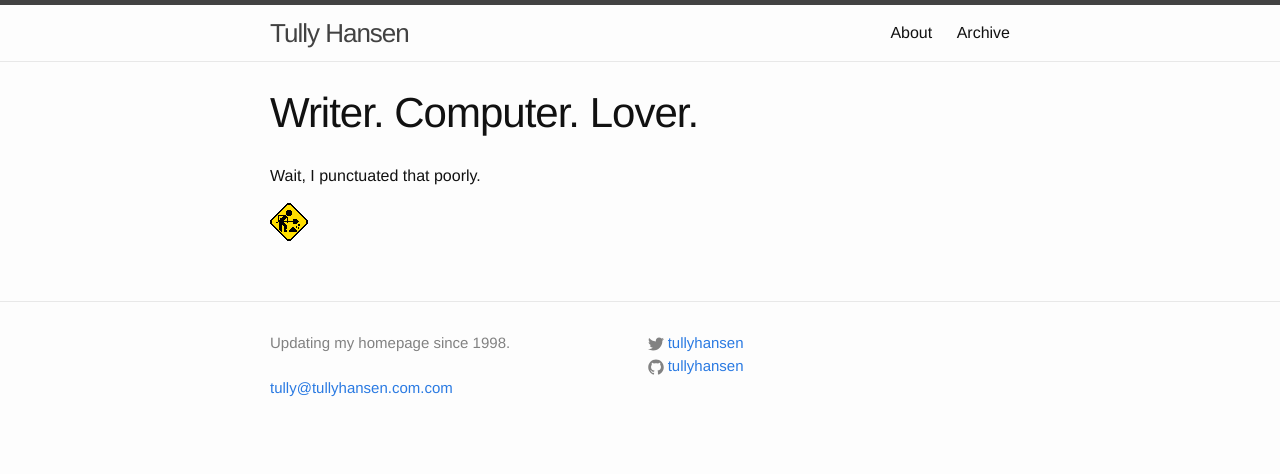
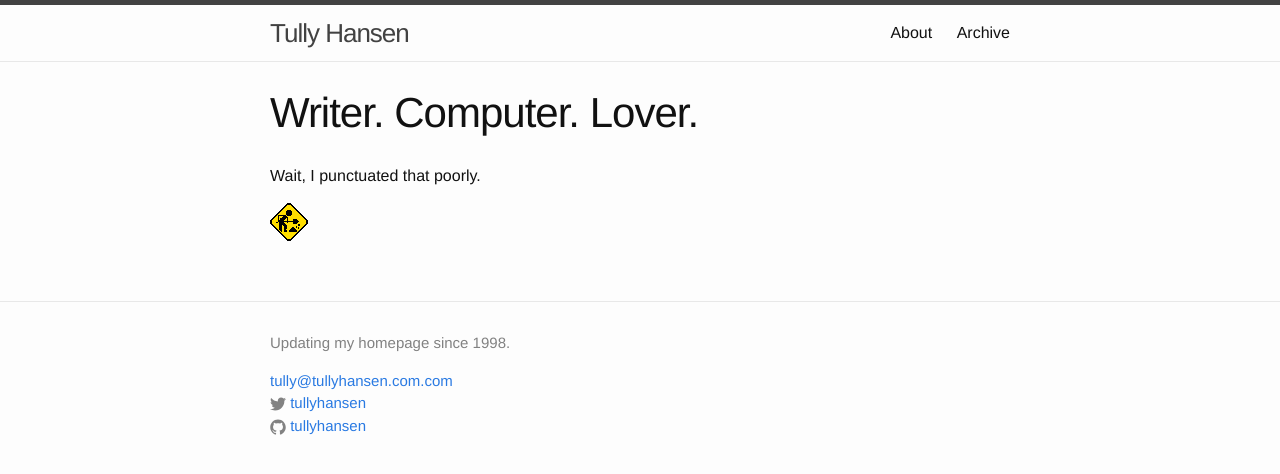
Before and after one commit to tullyhansen/tullyhansen.github.io, a Jekyll site: the page built from index.md, in a window 1280 px wide. Shown: the top 474 px of the page. Built offline with Jekyll 4.4.1, drawn with Linux system fonts in a browser that asks for light colours; a script that is not in the unit is left out.

Commit message:
Rearrange footer content

```diff
--- a/_includes/footer.html
+++ b/_includes/footer.html
@@ -6,15 +6,9 @@
 
     <div class="footer-col-wrapper">
       <div class="footer-col  footer-col-1">
+		<p class="text">{{ site.description }}</p>
         <ul class="contact-list">
-          <li>{{ site.description }}</li>
-          <li><br /></li>
           <li><a href="mailto:{{ site.email }}">{{ site.email }}</a></li>
-        </ul>
-      </div>
-
-      <div class="footer-col  footer-col-2">
-        <ul class="social-media-list">
           {% if site.twitter_username %}
           <li>
             <a href="https://twitter.com/{{ site.twitter_username }}">
```
